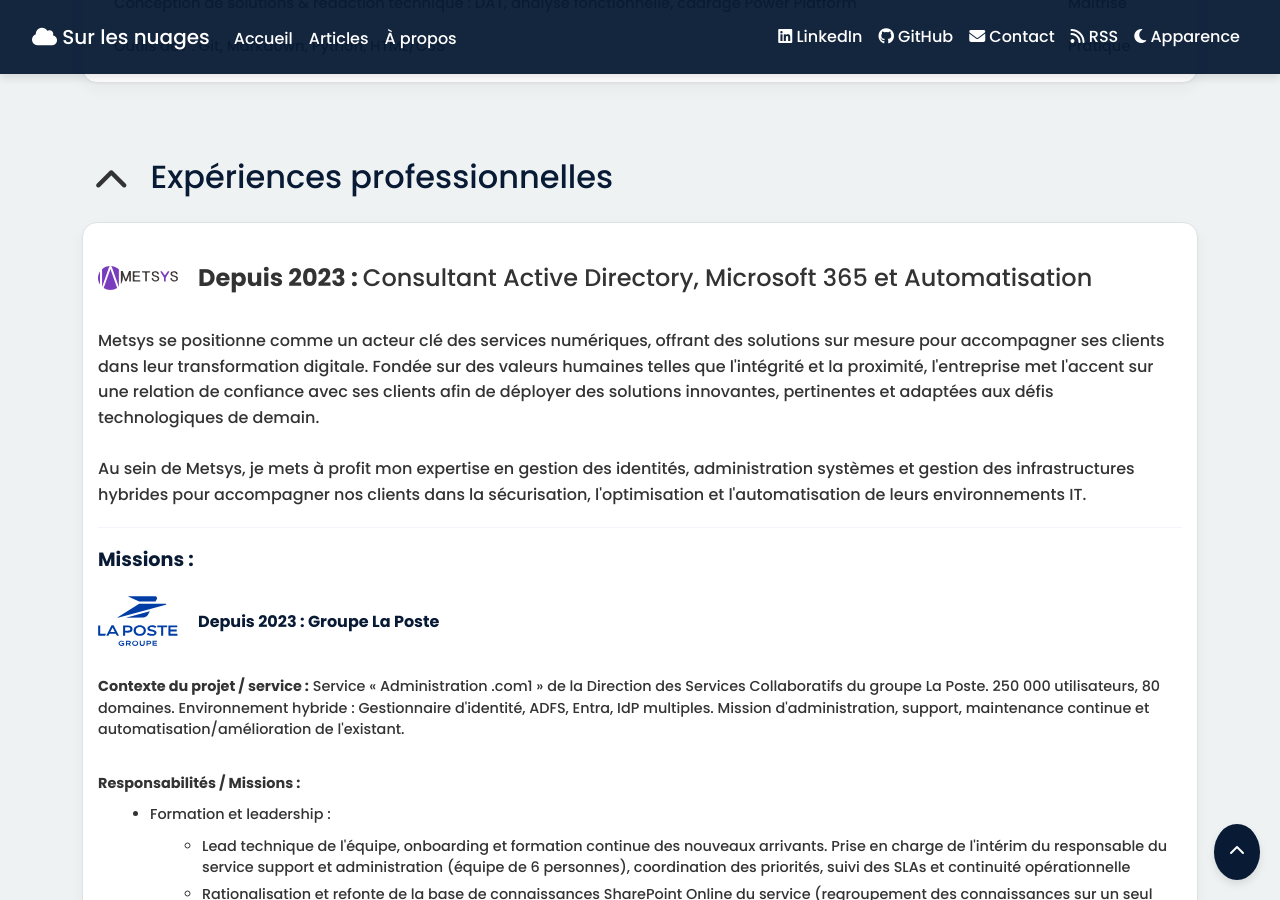
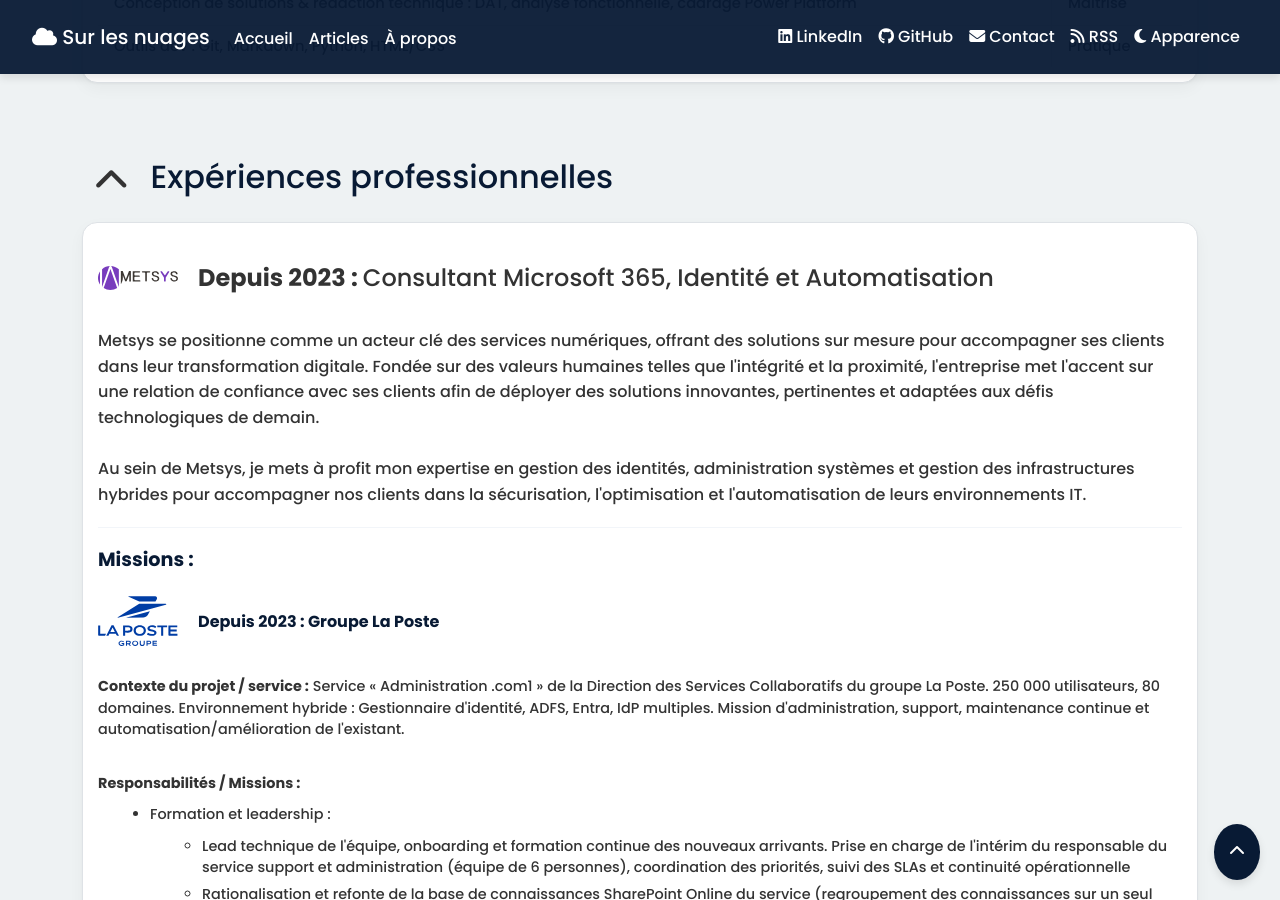
Before and after one commit to Arnaud-Ferriere/SurLesNuages, a Jekyll site: the page built from about.html, in a window 1280 px wide and 900 px high, scrolled down 1451 px. Built offline with Jekyll 4.4.1, drawn with Linux system fonts in a browser that asks for light colours.

Commit message:
content(cv): align Metsys role title with current positioning
Updates the Metsys job title from "Consultant Active Directory,
Microsoft 365 et Automatisation" to "Consultant Microsoft 365,
Identité et Automatisation" to match the rest of the site
positioning (author.yml role + tagline, home description, JSON-LD,
print-only contact line).

Co-Authored-By: Claude Opus 4.7 (1M context) <noreply@anthropic.com>

```diff
--- a/_data/experiences.yml
+++ b/_data/experiences.yml
@@ -1,7 +1,7 @@
 - company: "Metsys"
   logo: "assets/about/metsys-logo.svg"
   period: "Depuis 2023"
-  title: "Consultant Active Directory, Microsoft 365 et Automatisation"
+  title: "Consultant Microsoft 365, Identité et Automatisation"
   description: >-
     Metsys se positionne comme un acteur clé des services numériques, offrant des solutions sur
     mesure pour accompagner ses clients dans leur transformation digitale. Fondée sur des valeurs
```
